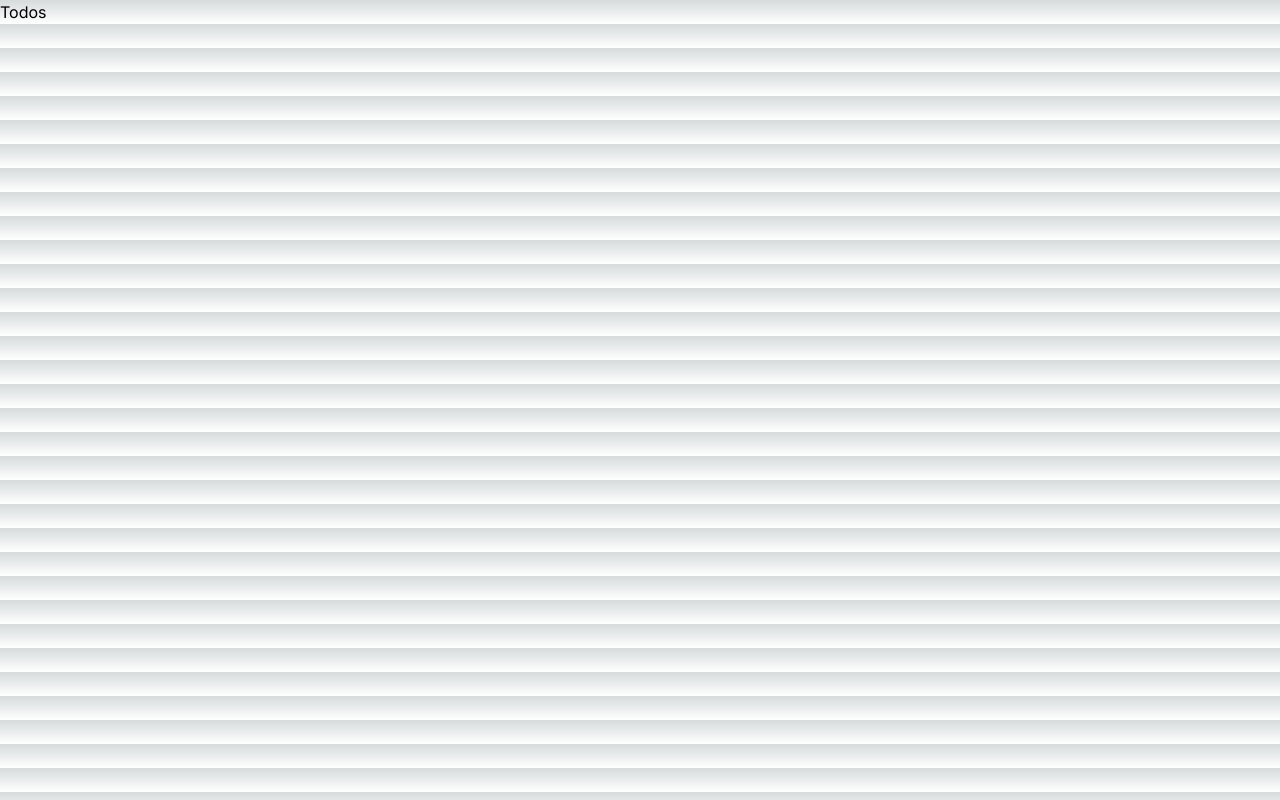
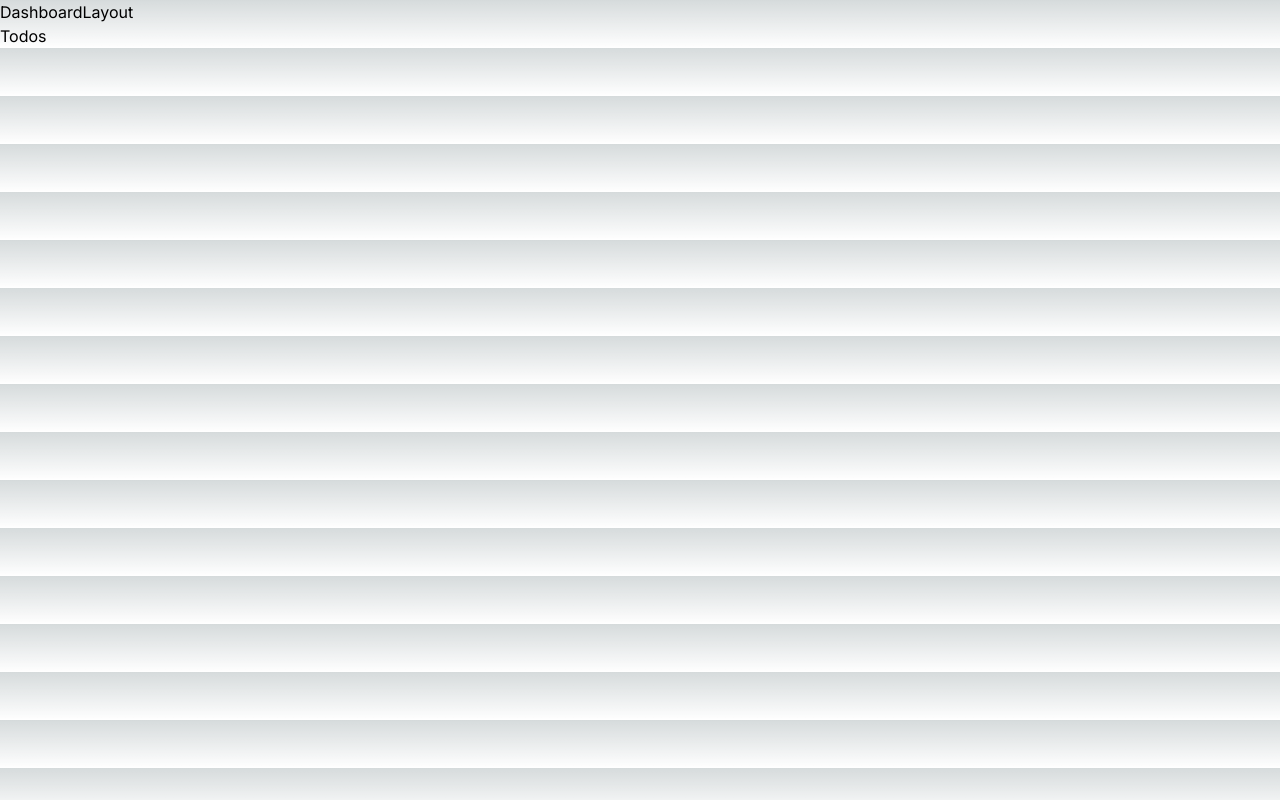
Before and after one commit to fredyzz/nextJS13-intro, a Next.js app: page /todos in a window 1280 px wide. Built offline with nearby package versions, Linux system fonts and the light colour scheme.

Commit message:
Create layout

```diff
--- /dev/null
+++ b/app/(dashboard)/layout.tsx
@@ -0,0 +1,10 @@
+const DashboardLayout = ({ children } : {children: React.ReactNode}) => {
+  return (
+    <div>
+     <h1>DashboardLayout</h1>
+     {children}
+    </div>
+  )
+}
+
+export default DashboardLayout
```
